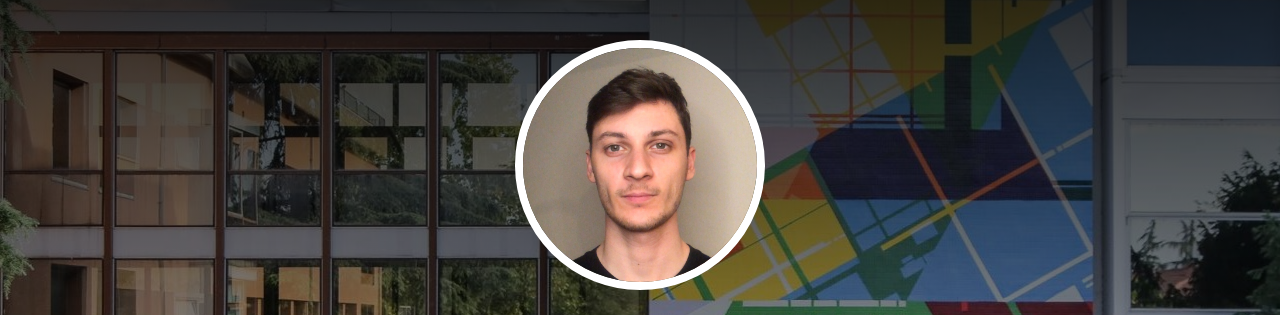
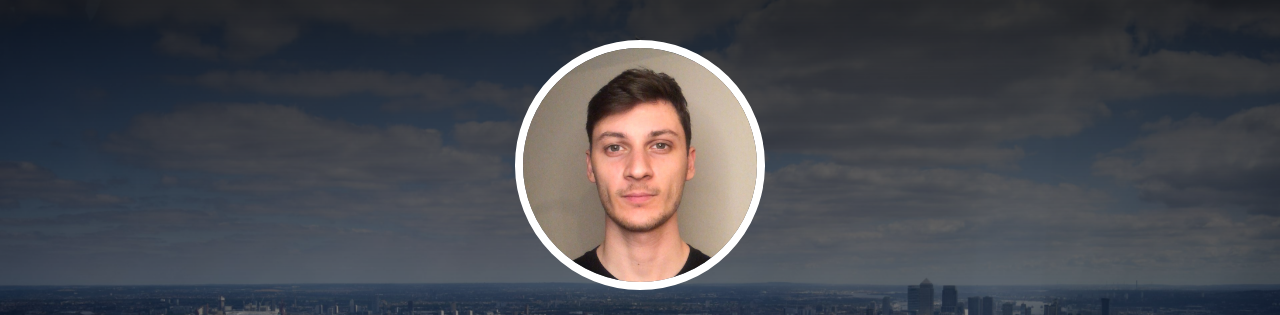
Before and after one commit to davidetinti/davidetinti.github.io, a plain HTML site: page index.html in a window 1280 px wide. Shown: the part 88-403 px from the top of the page. Drawn offline with Linux system fonts and the light colour scheme; a web font is replaced by a local one.

Commit message:
Fix layout

```diff
--- a/css/styles.css
+++ b/css/styles.css
@@ -157,22 +157,31 @@ img::-moz-selection {
   }
 }
 
+header.masthead .bg {
+  background: url("../assets/img/london.jpg");
+  background-repeat: no-repeat;
+  background-position: center center;
+  background-size: cover;
+  -webkit-background-size: cover;
+  -moz-background-size: cover;
+  -o-background-size: cover;
+  position: fixed;
+  height: 100%;
+  width: 100%;
+  z-index: -1;
+}
+
+header.masthead .container {
+  padding-top: 8rem;
+  padding-bottom: 8rem;
+}
+
 header.masthead {
   text-align: center;
   color: white;
-  background-color: rgb(211, 25, 25);
-  background: linear-gradient(rgba(0, 0, 0, 0.9), rgba(0, 0, 0, 0.1)), url("../assets/img/paolini.jpg") center center fixed;
-  background-repeat: no-repeat;
-  -webkit-background-size: cover;
-  -moz-background-size: cover;
-  -o-background-size: cover;
-  background-size: cover;
   min-height: 45rem;
-  position: sticky;
-  width: 100vw;
-  height: auto;
-  padding-top: 8rem;
-  padding-bottom: 8rem;
+  width: 100%;
+  background: linear-gradient(rgba(0, 0, 0, 0.9), rgba(0, 0, 0, 0.1));
 }
 
 header.masthead .intro-text {
--- a/index.html
+++ b/index.html
@@ -85,7 +85,8 @@
   </nav>
 
   <!-- Header-->
-  <header class="masthead" style="padding-bottom: 100px">
+  <header class="masthead d-flex" style="padding-bottom: 100px">
+    <div class="bg"></div>
     <div class="container text-center my-auto">
       <div style="padding-bottom:32px">
         <img id="profile_pic" src="assets/img/davide.jpg" width="250" class="img-responsive img-circle"
@@ -397,7 +398,7 @@
   </section>
 
   <!-- Timeline -->
-  <section class="content-section" id="timeline">
+  <section class="content-section bg-light" id="timeline">
     <div class="container">
       <div class="row">
         <div class="col-lg-12 text-center">
@@ -544,7 +545,7 @@
   </section>
 
   <!-- Footer-->
-  <footer class="footer" style="padding-top: 4rem; padding-bottom: 2rem">
+  <footer class="footer bg-light" style="padding-top: 4rem; padding-bottom: 2rem">
     <div class="container">
       <div class="row">
         <div class="col-lg-4 mb-4 col-md-3">
```
